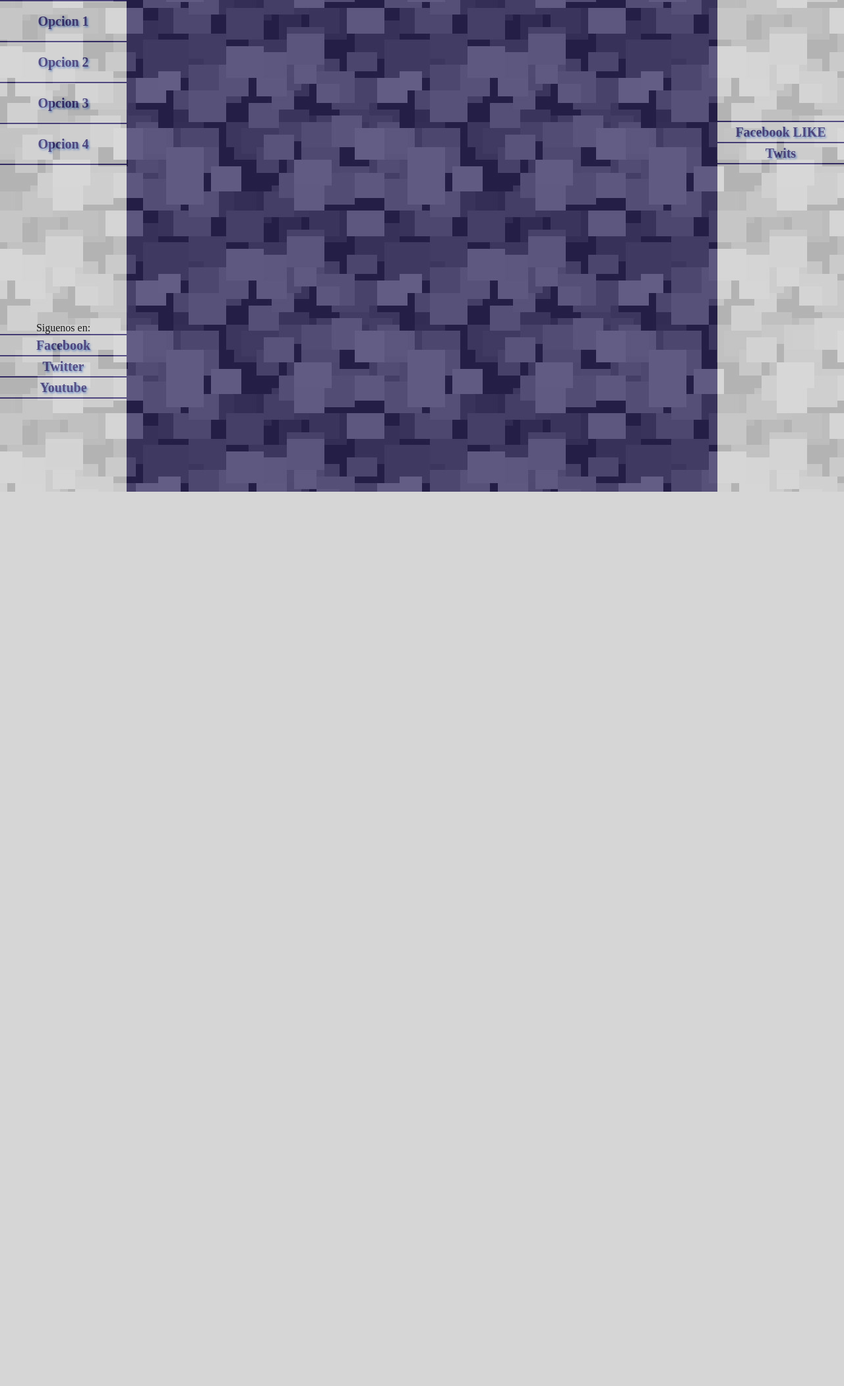
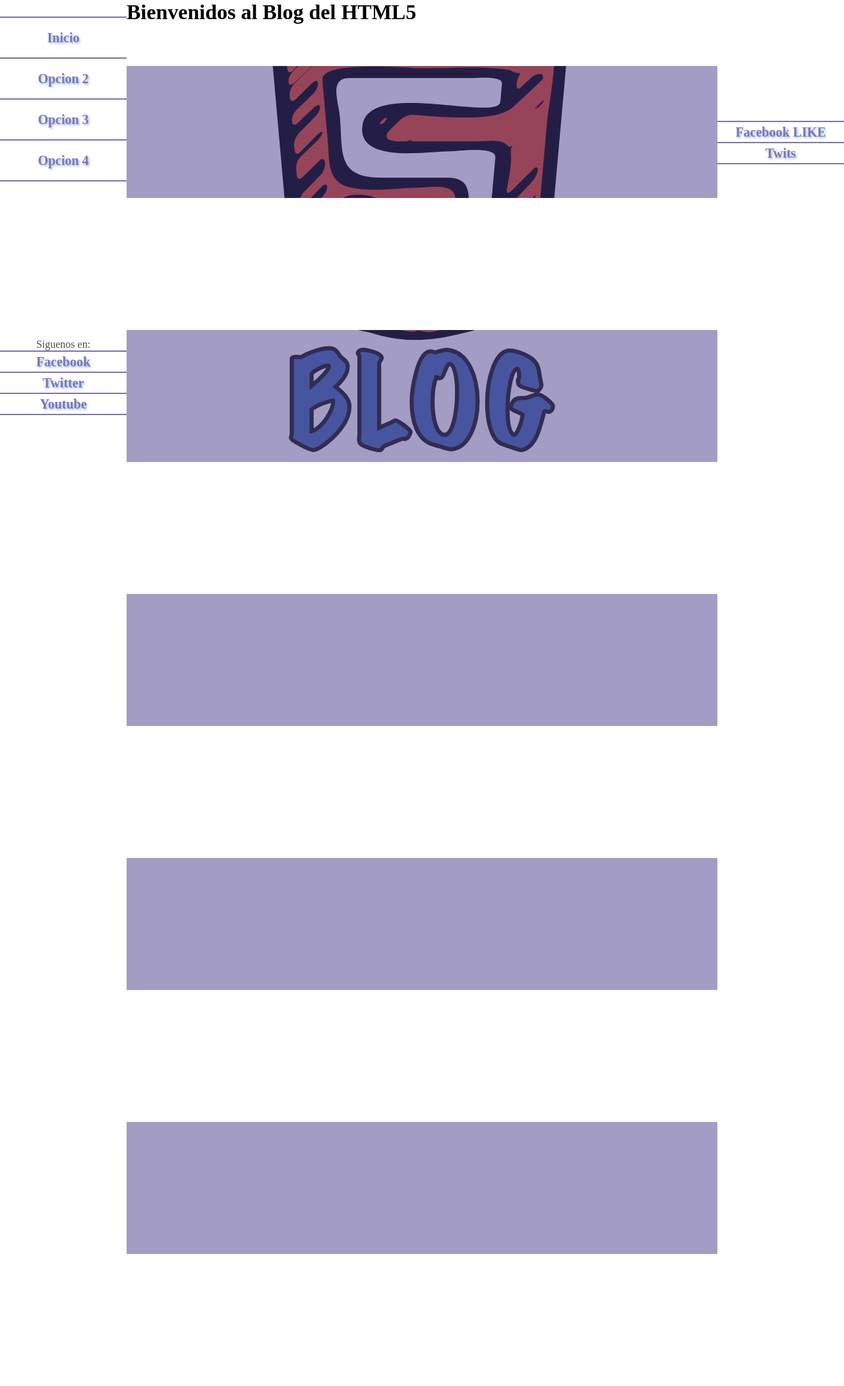
Before and after one commit to AlejandraAlejo/Blog-HTML5, a PHP site: page / in a window 1280 px wide. Shown: the part 55-2155 px from the top of the page at 66% size. Before the commit the page ends 800 px from the top, so only its background shows below. Run offline with PHP 8.4, Linux system fonts and the light colour scheme.

Commit message:
Estilos nuevos

```diff
--- a/css/styles.css
+++ b/css/styles.css
@@ -7,11 +7,21 @@
 html, body {
     height: 100%;
 }
-.container {
+/*.container {
     background-image: url("../img/gray.jpg");
     min-height: 100%;
     width: 100%;
     position: fixed;
+}*/
+
+.container {
+    background-image: url("../img/logo.svg");
+    background-position: center center;
+    background-repeat: no-repeat;
+    background-size: auto 100%;
+    min-height: 100%;
+    position: fixed;
+    width: 100%;
 }
 
 header{
@@ -53,18 +63,17 @@ header  p {
 
 }
 .centerColumn{
-    background-color: darkslateblue;
+    background-color: rgba(72, 61, 139, 0.5);
     float: left;
     margin-left: 15%;
     width: 70%;
     min-height: 100%;
     position: relative;
-    opacity: 0.5;
-
+    /*opacity: 0.5;*/
 }
 
 nav.prMenu{
-    margin-top: 55px
+    margin-top: 80px
 
 }
 
@@ -151,6 +160,26 @@ footer{
     background-color: #323638;
     margin-top: -55px;
 }
+.title{
+    width: 100%;
+    height: 100px;
+    background-color: #fff;
+    opacity: 1;
+    margin-top: 55px;
+}
+
+.info{
+    width: 100%;
+    height: 200px;
+    background-color: #fff;
+    opacity: 1;
+}
+
+.infoTr{
+    width: 100%;
+    height: 200px;
+    opacity: 1;
+}
 /*
 footer {
     background-color: #ff0066;
@@ -164,172 +193,3 @@ footer {
     text-align: center;
     text-shadow: 0.1em 0.1em 0.2em black;
 }
-
-img {
-    height: auto;
-    margin-top: 150px;
-    width: 50%;
-}
-
-nav.menu1 {
-    float: right;
-    margin-bottom: -128px;
-    margin-right: 12%;
-    margin-top: 90px;
-    position: relative;
-}
-
-.menu1 li {
-    list-style: outside none none;
-    text-align: center;
-    display: inline-block;
-}
-
-
-.menu1 a {
-    color: #fff;
-    -moz-user-select: none;
-    background-color: #cc6600;
-    border-color: #ff3333;
-    border: 1px solid transparent;
-    border-radius: 4px;
-    cursor: pointer;
-    display: inline-block;
-    font-size: 14px;
-    font-weight: 400;
-    line-height: 1.42857;
-    margin-bottom: 0;
-    padding: 6px 12px;
-    text-align: center;
-    vertical-align: middle;
-    white-space: nowrap;
-    text-decoration: none;
-    width: 100px;
-}
-
-.menu1 a:hover{
-    background-color: #ff9933;
-}
-
-.menu1 a:active{
-    background-color: #cc9933;
-}
-
-h1, h2, h3{
-    color: #fff;
-    text-shadow: 0.1em 0.1em 0.2em black;
-    line-height: 2;
-}
-.icon{
-    width: 20px;
-    height: 20px;
-    margin-top:2px;
-    margin-bottom:-5px
-}
-
-.imgGroup {
-    margin-bottom: -35px;
-    margin-top: -49px;
-}
-
-.info {
-    margin-top: 255px;
-}
-
-.logo{
-    width: 15%;
-    height: auto;
-    margin: 4%
-}
-
-.tittle {
-    padding-top: 3.5%;
-}
-
-
-nav.menu3 {
-    float: left;
-    margin-left: 6%;
-    margin-top: -40px;
-    position: relative;
-}
-.menu3 li {
-    display: inline-block;
-    list-style: outside none none;
-    text-align: center;
-}
-.menu3 a {
-    -moz-user-select: none;
-    background-color: #cc6600;
-    border: 1px solid transparent;
-    border-radius: 4px;
-    color: #fff;
-    cursor: pointer;
-    display: inline-block;
-    font-size: 14px;
-    font-weight: 400;
-    line-height: 1.42857;
-    margin-bottom: 0;
-    padding: 6px 12px;
-    text-align: center;
-    text-decoration: none;
-    vertical-align: middle;
-    white-space: nowrap;
-    width: 100px;
-}
-.menu3 a:hover {
-    background-color: #ff9933;
-}
-.menu3 a:active {
-    background-color: #cc9933;
-}
-
-
-nav.menu2 {
-
-    margin-left: auto;
-    margin-right: auto;
-    position: relative;
-}
-.menu2 li {
-    display: inline-block;
-    list-style: outside none none;
-    text-align: center;
-}
-.menu2 a {
-    -moz-user-select: none;
-    background-color: #cc6600;
-    border: 1px solid transparent;
-    border-radius: 4px;
-    color: #fff;
-    cursor: pointer;
-    display: inline-block;
-    font-size: 14px;
-    font-weight: 400;
-    line-height: 1.42857;
-    margin-bottom: 0;
-    padding: 6px 12px;
-    text-align: center;
-    text-decoration: none;
-    vertical-align: middle;
-    white-space: nowrap;
-    width: 100px;
-}
-.menu2 a:hover {
-    background-color: #ff9933;
-}
-.menu2 a:active {
-    background-color: #cc9933;
-}
-
-
-
-@media only screen and (max-width: 425px) {
-
-footer {
-    font-size: 12px;
-    line-height: 6.5;
-}
-
-
-}*/
--- a/index.php
+++ b/index.php
@@ -10,7 +10,7 @@
   <meta http-equiv = "Content-Type" content="text/html"; charset="UTF-8">
   <meta name="viewport" content="width=device-width, initial-scale=1, maximum-scale=1.0">
   <link href="favicon.ico" rel="shortcut icon" type="image/vnd.microsoft.icon">
-  <title>EL Blog del HTML5</title>
+  <title>El Blog del HTML5</title>
   <link rel="stylesheet" type= "text/css" href="css/styles.css" />
 
 
@@ -27,7 +27,7 @@
 
     <nav class="prMenu">
         <ul>
-            <li><a>Opcion 1</a></li>
+            <li><a>Inicio</a></li>
             <li><a>Opcion 2</a></li>
             <li><a>Opcion 3</a></li>
             <li><a>Opcion 4</a></li>
@@ -47,7 +47,18 @@
 
     <div class="centerColumn">
 
+        <div class="title"><h1>Bienvenidos al Blog del HTML5</h1></div>
 
+        <div class="infoTr"><h1></h1></div>
+        <div class="info"><h1></h1></div>
+        <div class="infoTr"><h1></h1></div>
+        <div class="info"><h1></h1></div>
+        <div class="infoTr"><h1></h1></div>
+        <div class="info"><h1></h1></div>
+        <div class="infoTr"><h1></h1></div>
+        <div class="info"><h1></h1></div>
+        <div class="infoTr"><h1></h1></div>
+        <div class="info"><h1></h1></div>
 
 
     <!--<footer>© 2015 Copyright Mi Cuponera. Todos los derechos reservados. </footer>-->
```
